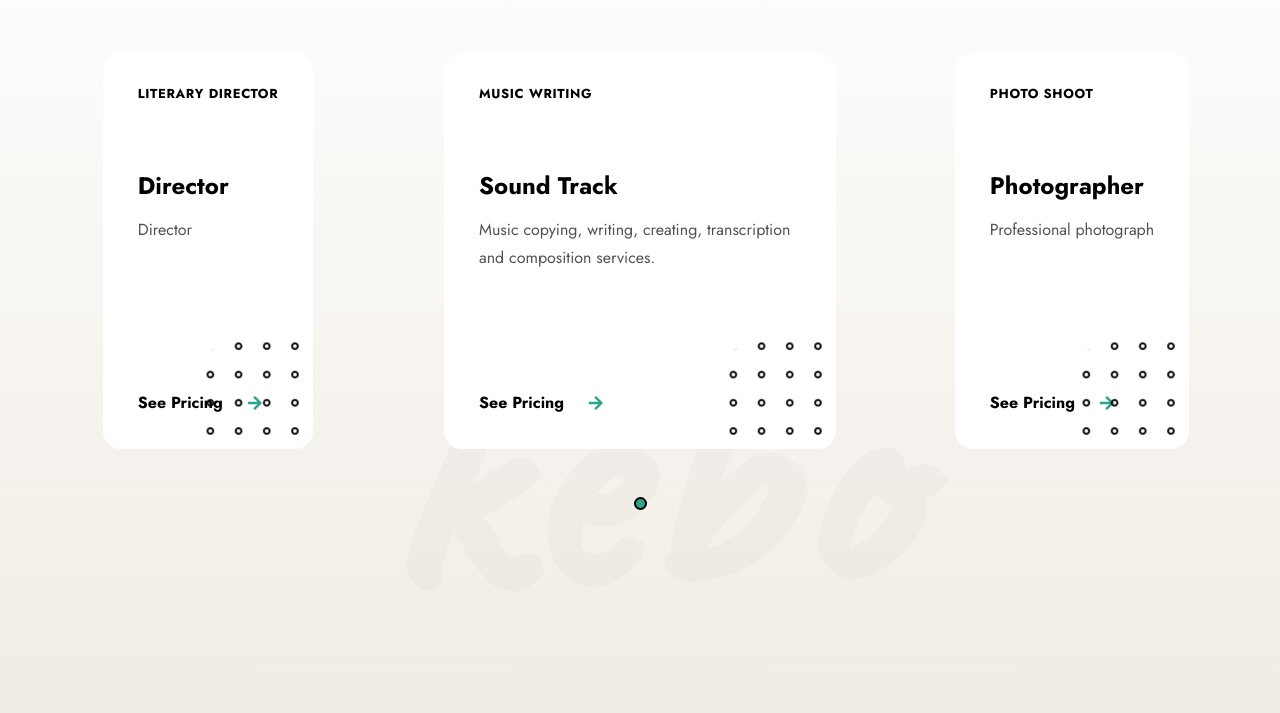
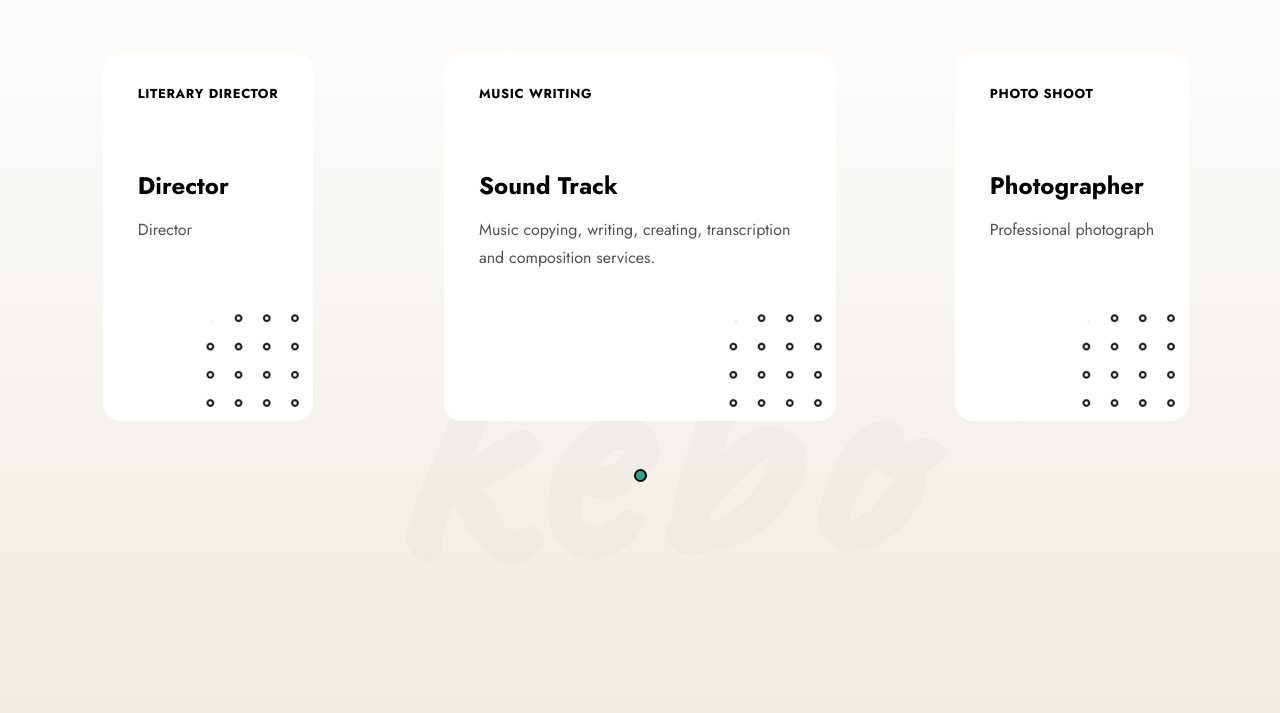
Before and after one commit to lllllllog/Ruoyi, a plain HTML site: page index.html in a window 1280 px wide. Shown: the part 1084-1797 px from the top of the page. Drawn offline with Linux system fonts and the light colour scheme; animation ran at ten frames a second.

Commit message:
Update index.html
Signed-off-by: lllllllog <93116443+lllllllog@users.noreply.github.com>

```diff
--- a/index.html
+++ b/index.html
@@ -215,7 +215,6 @@
   									<div class="lui-text">
   										<div> Director </div>
   									</div>
-  									<a href="#pricing-section" class="lnk"> See Pricing </a>
   									<div class="image" style="background-image: url(assets/images/pat-2.png);"></div>
   								</div>
   							</div>
@@ -233,7 +232,6 @@
   											<p>Music copying, writing, creating, transcription and composition services.</p>
   										</div>
   									</div>
-  									<a href="#pricing-section" class="lnk"> See Pricing </a>
   									<div class="image" style="background-image: url(assets/images/pat-2.png);"></div>
   								</div>
   							</div>
@@ -251,7 +249,6 @@
   											<p>Professional photograph</p>
   										</div>
   									</div>
-  									<a href="#pricing-section" class="lnk"> See Pricing </a>
   									<div class="image" style="background-image: url(assets/images/pat-2.png);"></div>
   								</div>
   							</div>
```
